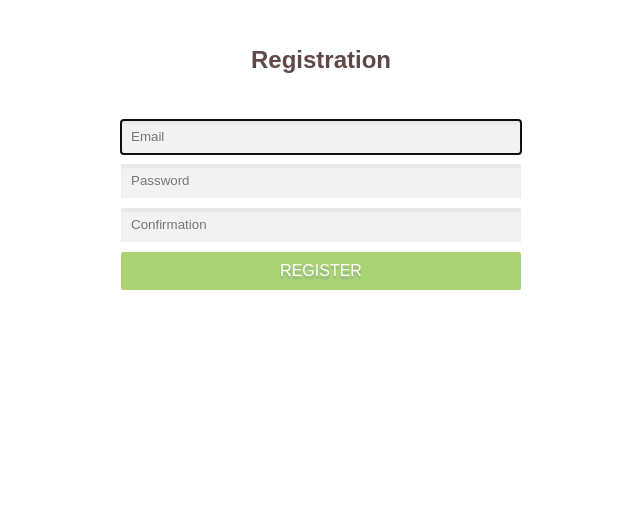
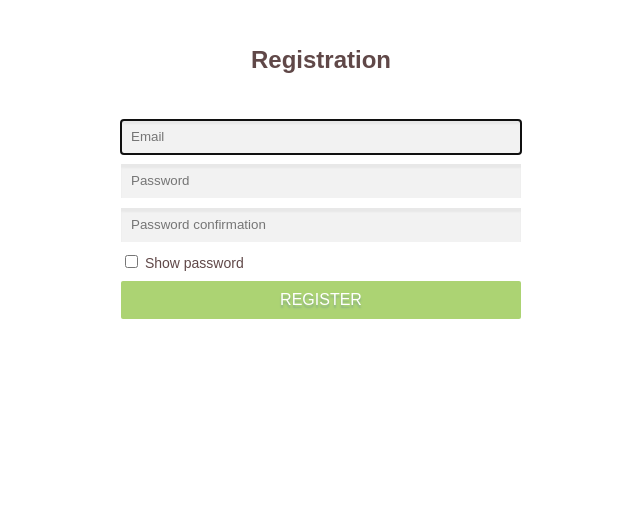
Before and after one commit to alisabox/Harinezumi, a Flask app: page /register in a window 1280 px wide. Shown: the part 106-617 px from the top of the page, without its empty margins (319-959 px from the left). Run offline with Flask 2, Linux system fonts and the light colour scheme; data comes from the database, SQL or seed files in the repository; both versions use the stored data as it was after the commit.

Commit message:
Add Show password button

```diff
--- a/app.py
+++ b/app.py
@@ -90,12 +90,12 @@ def login():
     # Ensure username was submitted
     if not request.form.get("email"):
       message = "Invalid email or/and password"
-      return render_template("login.html", message=message, cart=cart)
+      return render_template("login.html", message=message, cart=cart, login=True)
 
     # Ensure password was submitted
     elif not request.form.get("password"):
       message = "Invalid email or/and password"
-      return render_template("login.html", message=message, cart=cart)
+      return render_template("login.html", message=message, cart=cart, login=True)
 
     # Query database for username
     rows = db.execute("SELECT * FROM users WHERE username = ?", (request.form.get("email"),))
@@ -106,7 +106,7 @@ def login():
     # Ensure username exists and password is correct
     if len(user) != 1 or not check_password_hash(user[0][2], request.form.get("password")):
       message = "Invalid email or/and password"
-      return render_template("login.html", message=message, cart=cart)
+      return render_template("login.html", message=message, cart=cart, login=True)
 
     # Check for active guest sessions
     if session.get("user_id"):
@@ -130,7 +130,7 @@ def login():
         status.append(i)
       if status[0][0] == 'guest':
         return render_template("login.html", cart=cart)
-    return render_template("login.html", status=True, cart=cart)
+    return render_template("login.html", status=True, cart=cart, login=True)
 
 @app.route("/register", methods=["GET", "POST"])
 def register():
@@ -209,7 +209,7 @@ def register():
     session["user_id"] = user[0][0]
 
     flash("You are registered!")
-    return render_template("register.html", cart=cart, register=True)
+    return render_template("register.html", cart=cart, status=True, register=True)
 
   # User reached route via GET (as by clicking a link or via redirect)
   else:
--- a/static/css/style.css
+++ b/static/css/style.css
@@ -1042,3 +1042,9 @@
   left: -15px;
   content: "\2718";
 }
+
+.login__show-password {
+  text-align: left;
+  color: var(--grey-text);
+  font-size: 14px;
+}
--- a/static/scripts/form.js
+++ b/static/scripts/form.js
@@ -1,10 +1,16 @@
 const password = document.querySelector('#password');
+const confirmation = document.querySelector('#confirmation');
+const showPassword = document.querySelector('#show-password');
+
+if (confirmation) {
   const message = document.querySelector('.message--login');
   const letter = message.querySelector('.message__letter');
   const capital = message.querySelector('.message__capital');
   const number = message.querySelector('.message__number');
   const special = message.querySelector('.message__special');
   const length = message.querySelector('.message__length');
+  const confirmationMessage = document.querySelector('.message--confirmation');
+  const confirmed = document.querySelector('.message__confirmed');
 
   password.addEventListener('focus', () => {
     message.style.display = 'block';
@@ -60,11 +66,6 @@ password.addEventListener('keyup', () => {
     }
   });
 
-
-const confirmation = document.querySelector('#confirmation');
-const confirmationMessage = document.querySelector('.message--confirmation');
-const confirmed = document.querySelector('.message__confirmed');
-
   confirmation.addEventListener('focus', () => {
     confirmationMessage.style.display = 'block';
   });
@@ -82,3 +83,22 @@ confirmation.addEventListener('keyup', () => {
       confirmed.classList.add('message__invalid');
     }
   });
+
+  showPassword.addEventListener('click', () => {
+    if (password.type === 'password' && confirmation.type === 'password') {
+      password.type = 'text';
+      confirmation.type = 'text';
+    } else {
+      password.type = 'password';
+      confirmation.type = 'password';
+    }
+  });
+} else {
+  showPassword.addEventListener('click', () => {
+    if (password.type === 'password') {
+      password.type = 'text';
+    } else {
+      password.type = 'password';
+    }
+  });
+}
--- a/templates/layout.html
+++ b/templates/layout.html
@@ -44,7 +44,7 @@
     {% if index %}
       <script type="module" src="../static/scripts/carousel.js"></script>
     {% endif %}
-    {% if register %}
+    {% if register or login %}
       <script type="module" src="../static/scripts/form.js"></script>
     {% endif %}
   </body>
--- a/templates/login.html
+++ b/templates/login.html
@@ -68,6 +68,10 @@
         <input class="login__input" id="email" name="email" type="email" placeholder="Email" autofocus autocomplete="off" pattern="[^@\s]+@[^@\s]+\.[^@\s]+" required>
         <label class="visually-hidden" for="password">Password</label>
         <input class="login__password" id="password" name="password" type="password" placeholder="Password" required minlength="6" maxlength="20">
+        <div class="login__show-password">
+          <input class="login__show-password__input" type="checkbox" id="show-password" name="show-password">
+          <label for="show-password" class="login__show-password__label">Show password</label>
+        </div>
         <button class="login__login-button" type="submit" name="login">Login</button>
       </form>
       <p>Don't have an account? Register <a class="login__register" href="/register">here</a>.</p>
--- a/templates/register.html
+++ b/templates/register.html
@@ -73,23 +73,28 @@
           <label class="visually-hidden" for="password">Password</label>
           <input class="login__input " id="password" name="password" type="password" placeholder="Password" required minlength="6" maxlength="20"
           title="Must contain at least one number and one uppercase and lowercase letter, and at least one special symbol($@#!)">
-          <div class="message message--login">
-            <h3><i>Make sure the password contains the following:</i></h3>
-            <p class="message__letter message__invalid"><i>A <b>lowercase</b> letter</i></p>
-            <p class="message__capital message__invalid"><i>A <b>capital (uppercase)</b> letter</i></p>
-            <p class="message__number message__invalid"><i>A <b>number</b></i></p>
-            <p class="message__special message__invalid"><i>A <b>special character</b> ($@#!)</i></p>
-            <p class="message__length message__invalid"><i>Be between <b>6 and 20 characters</b> long</i></p>
-          </div>
+
         </div>
         <div class="login__form-element">
           <label class="visually-hidden" for="confirmation">Password confirmation</label>
-          <input class="login__input" id="confirmation" name="confirmation" type="password" placeholder="Confirmation" required minlength="6" maxlength="20">
-          <div class="message message--confirmation">
-            <p class="message__confirmed message__invalid"></i>Passwords have to match</i></p>
-          </div>
+          <input class="login__input" id="confirmation" name="confirmation" type="password" placeholder="Password confirmation" required minlength="6" maxlength="20">
+        </div>
+        <div class="login__show-password">
+          <input class="login__show-password__input" type="checkbox" id="show-password" name="show-password">
+          <label for="show-password" class="login__show-password__label">Show password</label>
         </div>
         <button class="login__register-button" type="submit" name="register">Register</button>
+        <div class="message message--login">
+          <h3><i>Make sure the password contains the following:</i></h3>
+          <p class="message__letter message__invalid"><i>A <b>lowercase</b> letter</i></p>
+          <p class="message__capital message__invalid"><i>A <b>capital (uppercase)</b> letter</i></p>
+          <p class="message__number message__invalid"><i>A <b>number</b></i></p>
+          <p class="message__special message__invalid"><i>A <b>special character</b> ($@#!)</i></p>
+          <p class="message__length message__invalid"><i>Is between <b>6 and 20 characters</b> long</i></p>
+        </div>
+        <div class="message message--confirmation">
+          <p class="message__confirmed message__invalid"><i>Passwords have to match</i></p>
+        </div>
       </form>
     </div>
   </main>
```
Also changed, not shown: database.db. Lines whose indentation alone changed are shown as unchanged.
